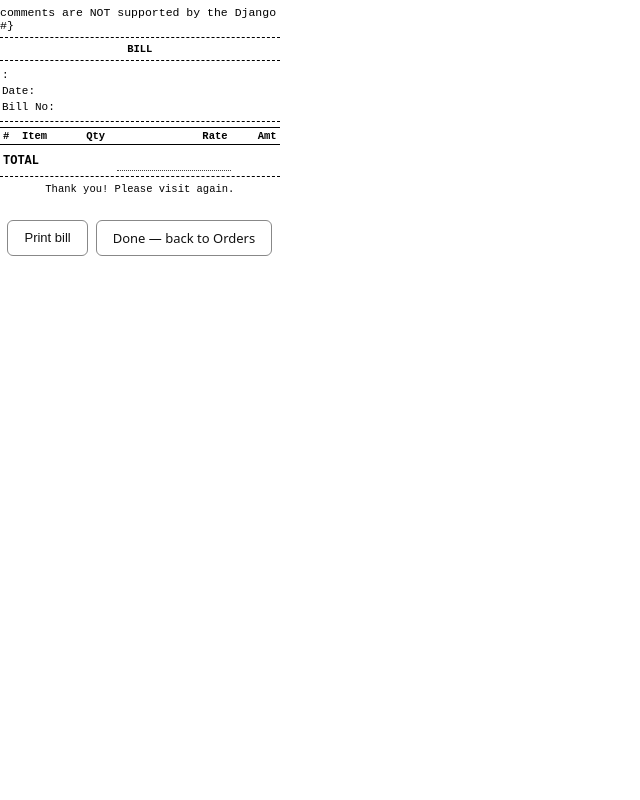
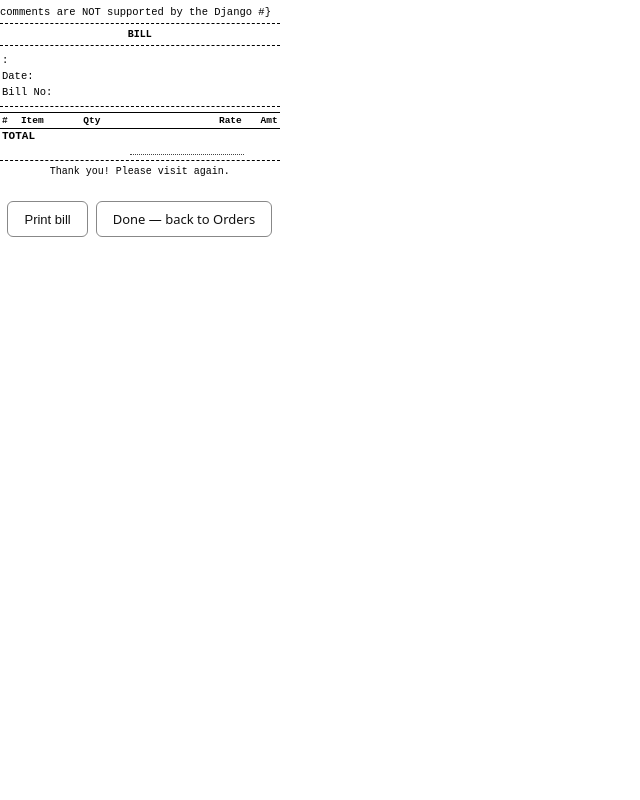
Before and after one commit to mayuuuxr/InventoryManagement, a Django app: template entries/templates/entries/bill_print.html in a window 1280 px wide. Shown: the whole page, without its empty margins (0-640 px from the left). Run offline with Django 5.2, Linux system fonts and the light colour scheme; the template is opened without the code that fills it, so the values that code supplies are empty; parts of the project's set-up code (start-up, migrations or seed data) failed here and were passed over.

Commit message:
v1.2.7: receipt rows on one line - wider Item column, top-aligned cells, trimmed type sizes

```diff
--- a/entries/templates/entries/bill_print.html
+++ b/entries/templates/entries/bill_print.html
@@ -24,7 +24,7 @@
   * { box-sizing: border-box; }
   body {
     font-family: "Courier New", monospace;
-    font-size: 11.5px;
+    font-size: 10.5px;
     color: #000;
     margin: 0;
     /* Thermal drivers walk the paper a little anyway; these paddings
@@ -40,29 +40,34 @@
     text-transform: uppercase;
     letter-spacing: .5px;
   }
-  .sub { font-size: 10.5px; }
+  .sub { font-size: 10px; }
   .rule { border-top: 1px dashed #000; margin: 5px 0; }
-  .meta td { padding: 1px 0; font-size: 11px; vertical-align: top; }
+  .meta td { padding: 1px 0; font-size: 10.5px; vertical-align: top; }
   table.items { width: 100%; border-collapse: collapse; }
   table.items th {
     text-align: left;
-    font-size: 10.5px;
+    font-size: 9.5px;
     border-top: 1px solid #000;
     border-bottom: 1px solid #000;
-    padding: 2px 3px;
+    padding: 2px 2px;
   }
-  table.items td { padding: 3px 3px; vertical-align: bottom; }
-  .item-name { width: 33mm; word-wrap: break-word; }
-  .qty { text-align: right; white-space: nowrap; width: 9mm; }
+  /* Owner request (Oct 23 2026): every item on ONE line - number, name
+     and qty start together. So: cells align TOP (bottom-align made the
+     row number drop onto the name's last line), the Item column is wide
+     enough for long paint names at the smaller font, and the blank
+     hand-fill strips stay writable. */
+  table.items td { padding: 1.5px 2px; vertical-align: top; }
+  .item-name { width: 39mm; word-wrap: break-word; }
+  .qty { text-align: right; white-space: nowrap; width: auto; }
   .blank {
     border-bottom: 1px dotted #444;   /* hand-fill strip */
     height: 5mm;
   }
-  .rate-col { width: 12mm; }
-  .amt-col { width: 13mm; }
-  .total-row td { font-weight: bold; font-size: 12px; padding-top: 5px; }
+  .rate-col { width: 9.5mm; }
+  .amt-col { width: 9.5mm; }
+  .total-row td { font-weight: bold; font-size: 11px; padding-top: 4px; }
   .total-blank { width: 30mm; height: 7mm; }
-  .thanks { margin-top: 6px; font-size: 10.5px; }
+  .thanks { margin-top: 5px; font-size: 10px; }
   /* On-screen controls only — hidden on paper. */
   .screen-only { display: none; }
   @media screen {
```
Also changed, not shown: useme/change-log.md (+14 -0 lines), 1 other file.
